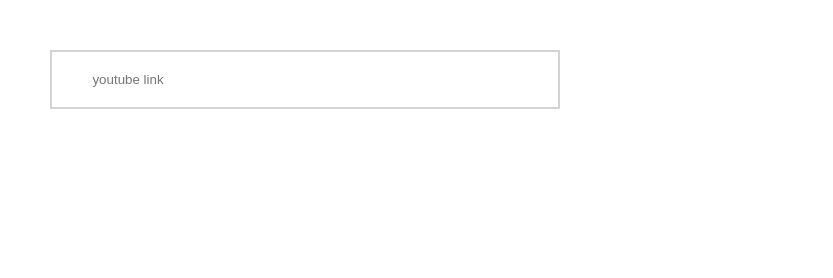
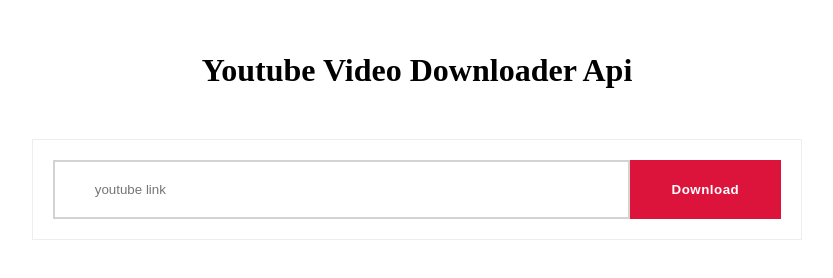
Before and after one commit to saugat1/yt-video-downloader, a website: page public/index.html in a window 1280 px wide. Shown: the whole page, without its empty margins (223-1056 px from the left). Drawn offline with Linux system fonts and the light colour scheme.

Commit message:
Update index.html

```diff
--- a/public/index.html
+++ b/public/index.html
@@ -5,21 +5,77 @@
     <meta http-equiv="X-UA-Compatible" content="IE=edge" />
     <meta name="viewport" content="width=device-width, initial-scale=1.0" />
     <title>Document</title>
+    <style>
+      * {
+        margin: 0;
+        padding: 0;
+      }
+      body {
+        padding: 12px;
+        display: grid;
+        place-items: center;
+      }
+      h1 {
+        text-align: center;
+        margin-top: 40px;
+      }
+      form {
+        padding: 20px;
+        border: 1px solid #eee;
+        display: flex;
+        justify-content: center;
+        align-items: center;
+        max-width: 58%;
+        width: 58%;
+        margin: 50px auto;
+      }
+      form input {
+        padding: 20px 40px;
+        border: 2px solid lightgray;
+        outline: none;
+        flex: 1;
+      }
+      form button {
+        padding: 20px 40px;
+        background-color: crimson;
+        color: white;
+        border: none;
+        outline: none;
+        font-weight: bold;
+        letter-spacing: 0.5px;
+        cursor: pointer;
+        border: 2px solid crimson;
+      }
+
+      @media (max-width: 600px) {
+        form {
+          flex-direction: column;
+          width: 100% !important;
+          max-width: 100% !important;
+        }
+
+        form input {
+          width: 290px;
+        }
+
+        form button {
+          width: 100%;
+          margin-top: 12px;
+        }
+      }
+    </style>
   </head>
   <body>
-    <form action="/info" method="post" style="margin: 50px auto; width: 58%">
+    <h1>Youtube Video Downloader Api</h1>
+    <form action="/info" method="post">
       <input
         type="text"
         name="url"
         id="url"
         placeholder="youtube link"
-        style="
-          padding: 20px 40px;
-          border: 2px solid lightgray;
-          outline: none;
-          width: 58%;
-        "
+        required
       />
+      <button type="submit">Download</button>
     </form>
   </body>
 </html>
```
